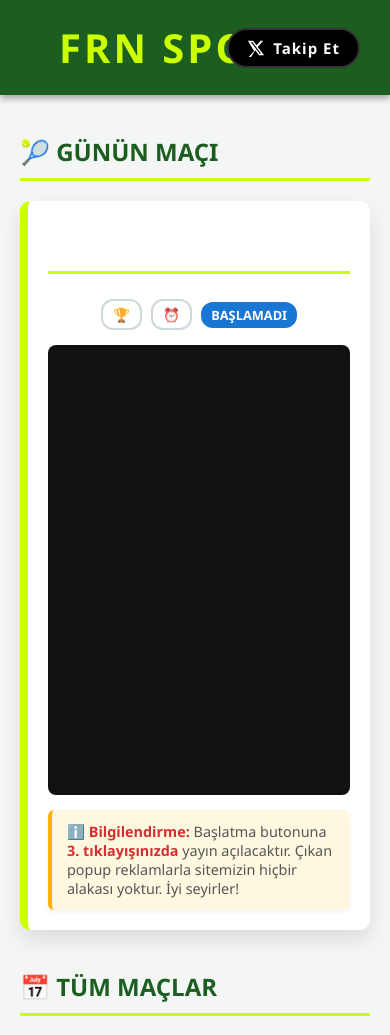
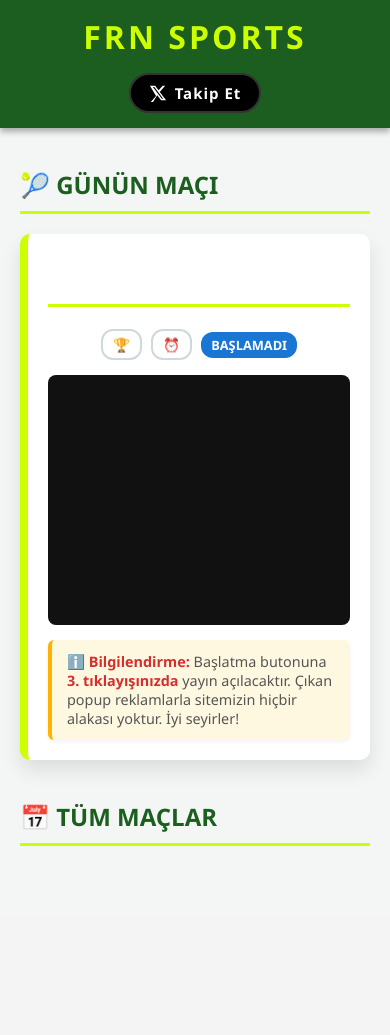
Before and after one commit to bedirhanglr/frn-sports-web, a Flask app: template templates/index.html in a window 390 px wide. Shown: the top 1035 px of the page. After the commit the page ends 846 px from the top, so only its background shows below. Run offline with Flask 3, Linux system fonts and the light colour scheme; the template is opened without the code that fills it, so the values that code supplies are empty.

Commit message:
Update index.html

```diff
--- a/templates/index.html
+++ b/templates/index.html
@@ -24,14 +24,15 @@
             letter-spacing: 3px;
             box-shadow: 0 4px 6px rgba(0,0,0,0.3);
             position: relative;
+            display: flex;
+            align-items: center;
+            justify-content: center;
         }
 
         /* --- X (Twitter) Takip Et Butonu Tasarımı --- */
         .x-takip-btn {
             position: absolute;
             right: 30px;
-            top: 50%;
-            transform: translateY(-50%);
             background-color: #000000;
             color: #ffffff;
             padding: 8px 18px;
@@ -55,7 +56,7 @@
             background-color: #ccff00;
             color: #000000;
             border-color: #ccff00;
-            transform: translateY(-50%) scale(1.05);
+            transform: scale(1.05);
         }
 
         .container {
@@ -110,7 +111,6 @@
             100% { opacity: 1; }
         }
 
-        /* Maç Alt Detay Metinleri Konteyneri */
         .mac-detay {
             margin: 10px 0;
         }
@@ -138,18 +138,18 @@
 
         .video-ekrani iframe {
             position: absolute;
-            top: -280px;
+            top: -240px;
             left: 0;
             width: 100%;
-            height: calc(100% + 280px);
+            height: calc(100% + 240px);
             border: none;
             border-radius: 8px;
         }
 
-        /* --- YENİ EKLENEN YAYIN UYARISI TASARIMI --- */
+        /* YAYIN UYARISI TASARIMI */
         .yayin-uyarisi {
-            background-color: #fff8e1; /* Dikkat çekici ama göz yormayan açık sarı/krem arka plan */
-            border-left: 4px solid #ffb300; /* Sol tarafta uyarı rengi sarı bir çizgi */
+            background-color: #fff8e1;
+            border-left: 4px solid #ffb300;
             color: #555;
             font-size: 0.9em;
             padding: 12px 15px;
@@ -159,7 +159,7 @@
             box-shadow: 0 2px 4px rgba(0,0,0,0.05);
         }
         .yayin-uyarisi strong {
-            color: #d32f2f; /* Dikkat çekmesi için önemli kısımlar kırmızı */
+            color: #d32f2f;
         }
 
         /* Tüm Maçlar Listesi */
@@ -197,17 +197,55 @@
             font-weight: bold;
             transition: 0.3s;
             white-space: nowrap;
+            box-sizing: border-box; /* Mobilde taşmayı önler */
         }
         .btn:hover {
             background-color: #ccff00;
             color: #1b5e20;
+        }
+
+        /* =========================================
+           MOBİL UYUMLULUK (RESPONSIVE DESIGN)
+           ========================================= */
+        @media (max-width: 768px) {
+            /* Üst Menüyü mobilde alt alta diz */
+            header {
+                font-size: 2em;
+                padding: 15px 0;
+                flex-direction: column;
+                gap: 15px;
+            }
+            /* X Butonunu sağdan al, ortaya koy */
+            .x-takip-btn {
+                position: relative;
+                right: auto;
+            }
+            /* Videoyu telefon ekranına sığacak şekilde kısalt */
+            .video-ekrani {
+                height: 250px;
+            }
+            /* Günün maçı yazısını biraz küçült */
+            .gunun-maci h2 {
+                font-size: 1.3em;
+            }
+            /* Tüm maçlar kartını dikey hale getir */
+            .mac-karti {
+                flex-direction: column;
+                align-items: flex-start;
+                gap: 15px;
+            }
+            /* İzle butonunu mobilde ekranı tam kaplayacak hale getir */
+            .mac-karti .btn {
+                width: 100%;
+                text-align: center;
+            }
         }
     </style>
 </head>
 <body>
 
     <header>
-        FRN SPORTS
+        <span>FRN SPORTS</span>
 
         <a href="https://x.com/frnsports" target="_blank" class="x-takip-btn" title="FRN SPORTS X Hesabı">
             <svg viewBox="0 0 24 24">
```
